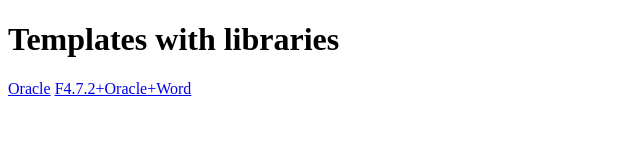
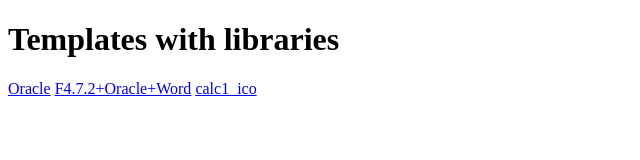
Before and after one commit to Vadym-Kiprich/TMP_PRO, a plain HTML site: page index.html in a window 1280 px wide. Shown: the full height of the page, 0-640 px from the left. Drawn offline with Linux system fonts and the light colour scheme.

Commit message:
Update index.html

```diff
--- a/index.html
+++ b/index.html
@@ -9,5 +9,6 @@
     <h1>Templates with libraries</h1>
     <a href="test1.zip" download>Oracle</a>
     <a href="Templ1.zip" download>F4.7.2+Oracle+Word</a>
+    <a href="Calc_1.ico" download>calc1_ico</a>
 </body>
 </html>
```
